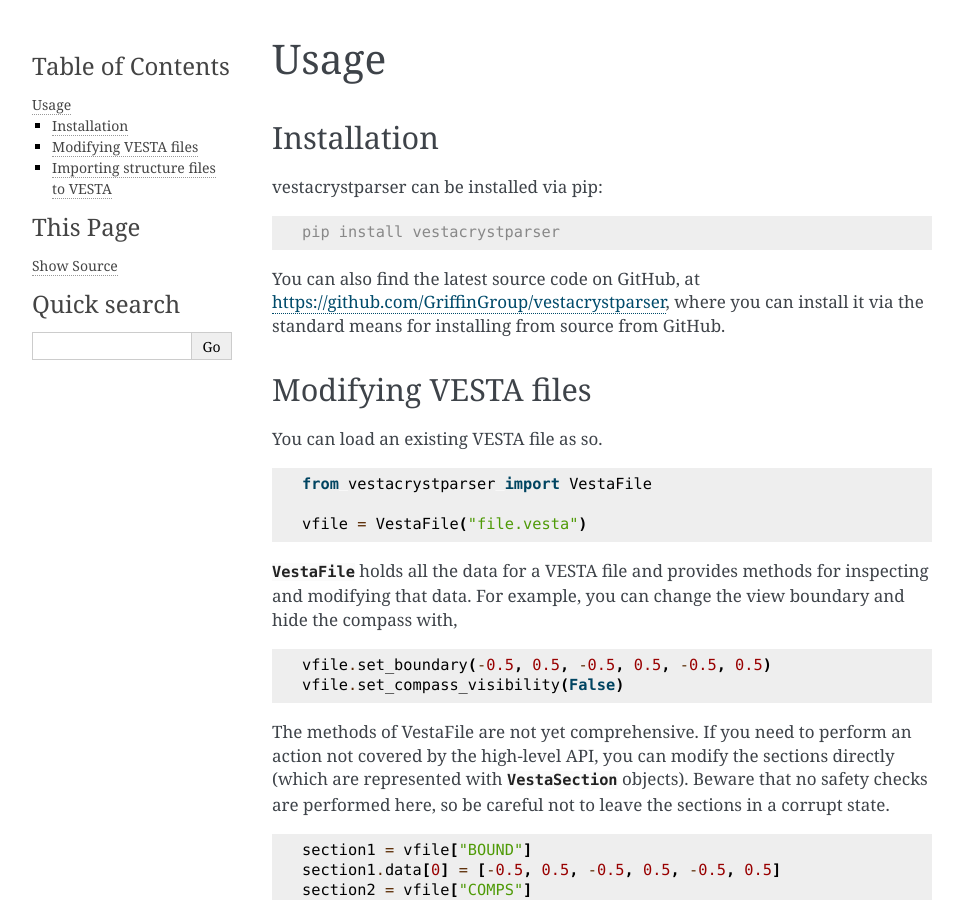
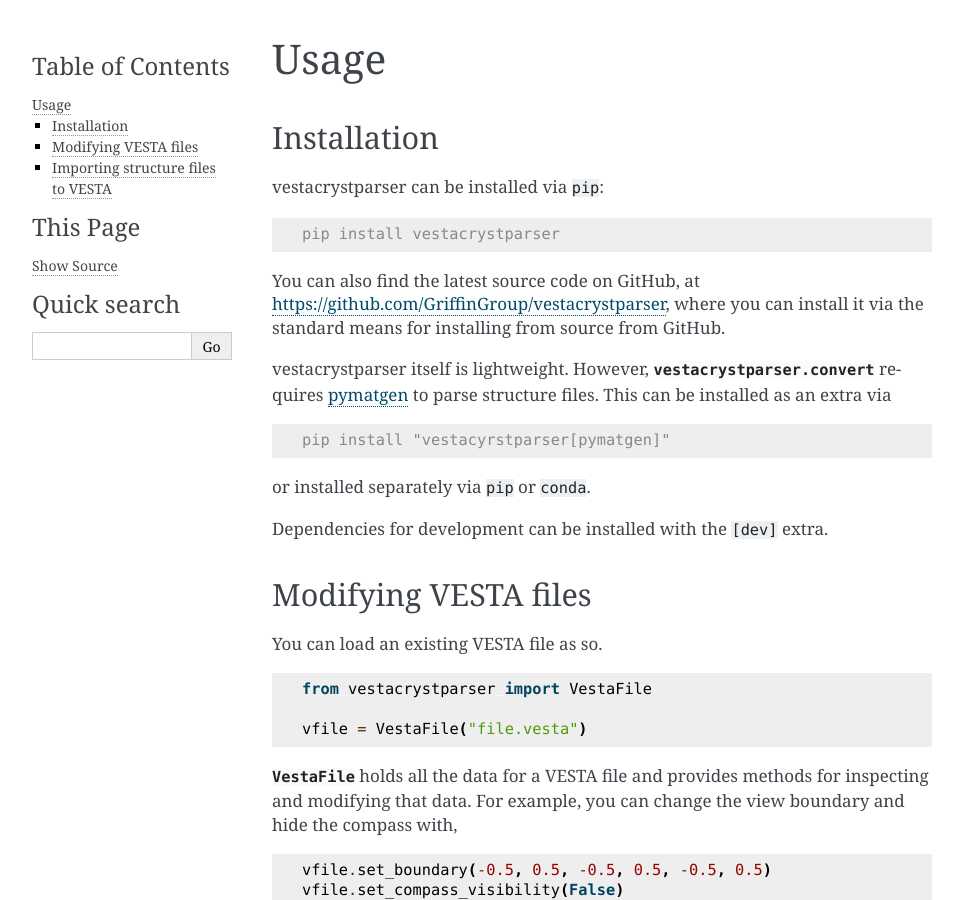
Before and after one commit to Griffin-Group/vestacrystparser, a Sphinx documentation site: the page built from docs/source/usage.rst, in a window 1280 px wide and 900 px high. Shown: the whole window, without its empty margins (148-1111 px from the left). Built offline with Sphinx 7.4.7, drawn with Linux system fonts in a browser that asks for light colours.

Commit message:
Information on installing extras

```diff
--- a/docs/source/usage.rst
+++ b/docs/source/usage.rst
@@ -6,7 +6,7 @@
 Installation
 ------------
 
-vestacrystparser can be installed via pip:
+vestacrystparser can be installed via ``pip``:
 
 .. code-block:: console
 
@@ -15,6 +15,18 @@
 You can also find the latest source code on GitHub, at
 https://github.com/GriffinGroup/vestacrystparser, where you can install it via
 the standard means for installing from source from GitHub.
+
+vestacrystparser itself is lightweight. However, :mod:`vestacrystparser.convert`
+requires `pymatgen`_ to parse structure files.
+This can be installed as an extra via
+
+.. code-block:: console
+
+    pip install "vestacyrstparser[pymatgen]"
+
+or installed separately via ``pip`` or ``conda``.
+
+Dependencies for development can be installed with the ``[dev]`` extra.
 
 Modifying VESTA files
 ---------------------
```
